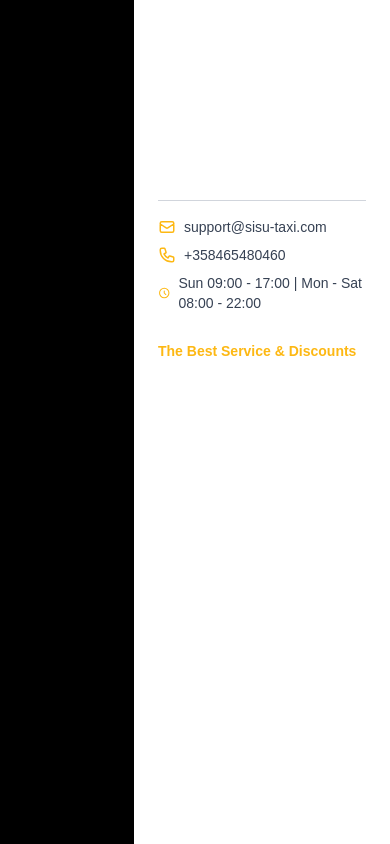
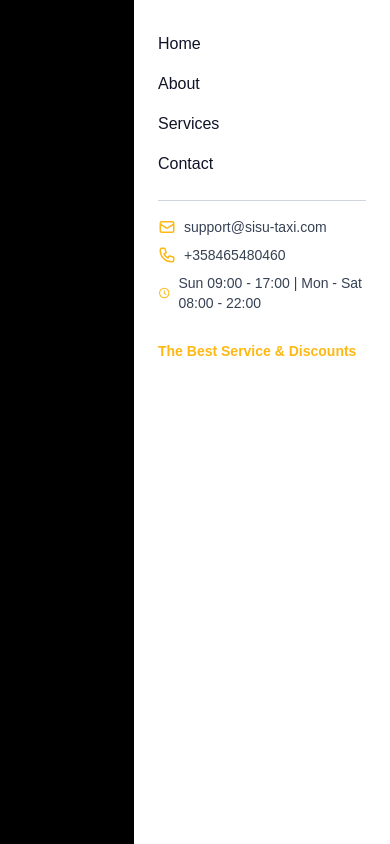
Before and after one commit to mithzak/sisu-taxi.com-nextjs, a Next.js app: page / in a window 390 px wide. Both pictures are taken after a click on the button 352 px from the left and 46 px from the top of the page. Shown: the top 844 px of the page. Built offline with nearby package versions, Linux system fonts and the light colour scheme.

Commit message:
feat(dev): add readme.

```diff
--- a/src/app/components/header/menu/Menu.tsx
+++ b/src/app/components/header/menu/Menu.tsx
@@ -68,7 +68,7 @@ const Menu = () => {
                         <a
                             key={item}
                             href="#"
-                            className="hover:text-gray-700 text-white py-2"
+                            className="hover:text-gray-700 text-[#111428] py-2"
                             onClick={() => setMenuOpen(false)}
                         >
                             {item}
```
Also changed, not shown: 1 other file (tests, documents, lock files or other folders).
